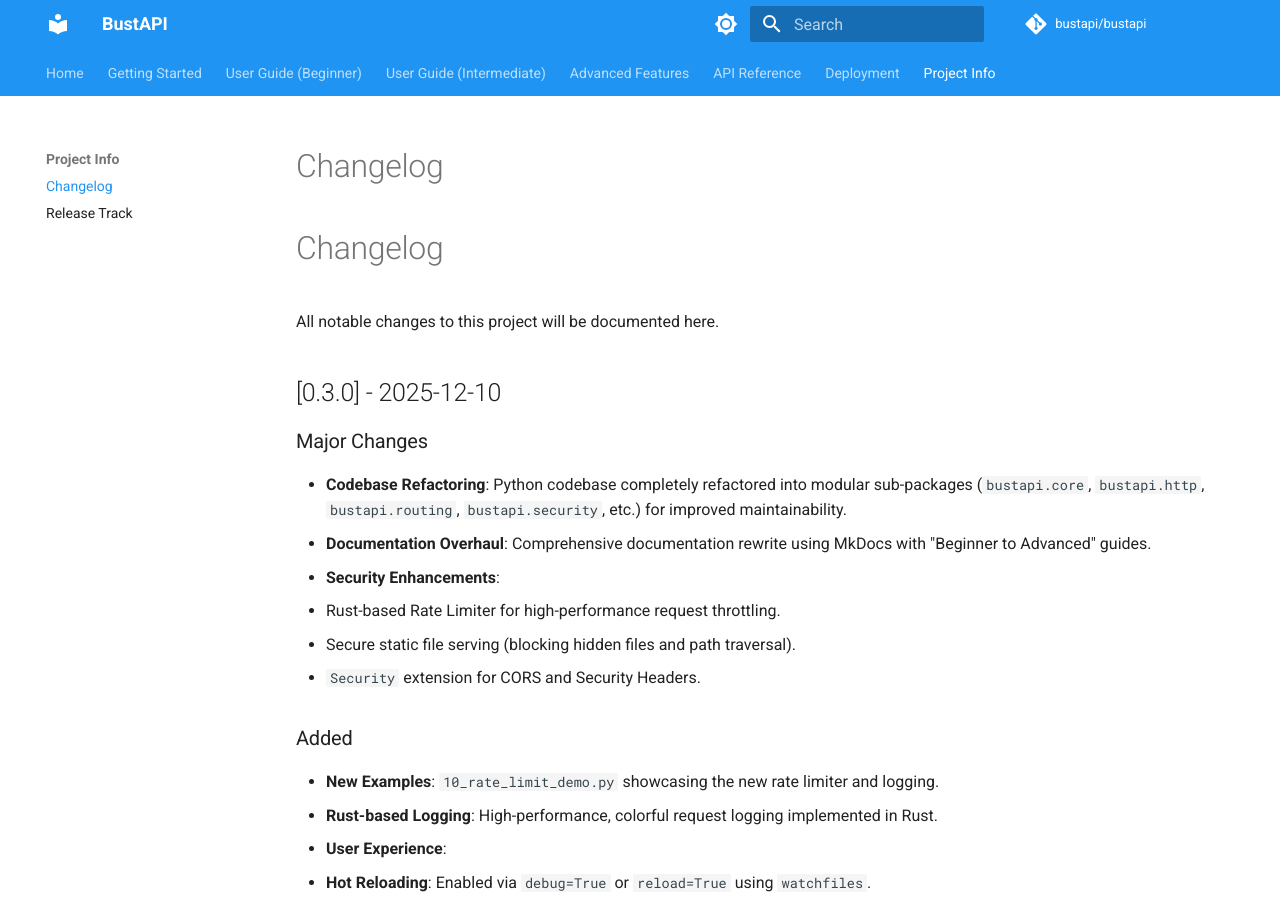
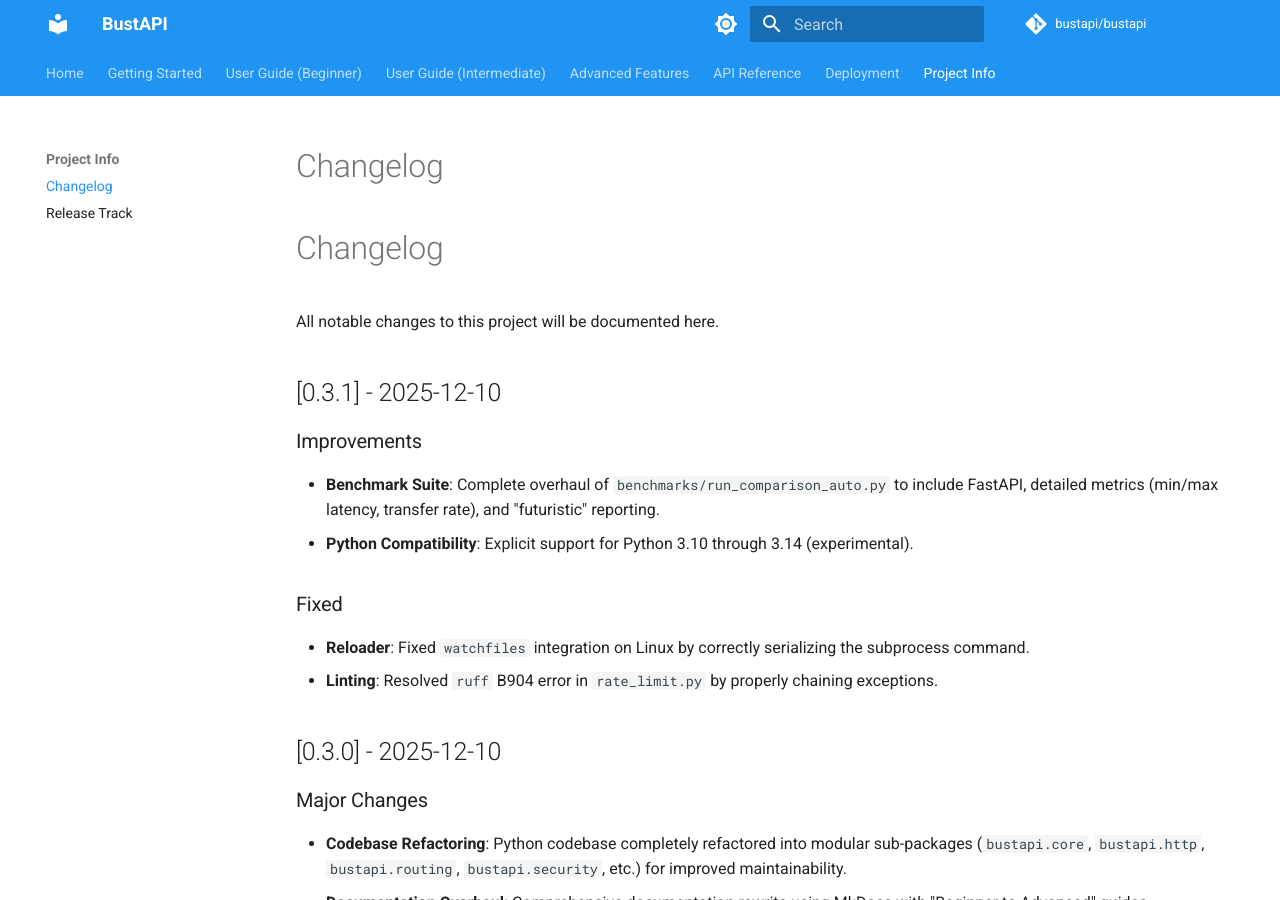
Before and after one commit to GrandpaEJ/BustAPI, an MkDocs documentation site: the page built from docs/changelog.md, in a window 1280 px wide and 900 px high. Built offline with MkDocs 1.6.1 and Material for MkDocs 9.7.7, drawn with Linux system fonts in a browser that asks for light colours; comment, search, counter and statistics services are not loaded.

Commit message:
chore(release): bump version to 0.3.1 - fixes & improvements

```diff
--- a/CHANGELOG.md
+++ b/CHANGELOG.md
@@ -1,6 +1,18 @@
 # Changelog
 
 All notable changes to this project will be documented here.
+
+## [0.3.1] - 2025-12-10
+
+### Improvements
+
+- **Benchmark Suite**: Complete overhaul of `benchmarks/run_comparison_auto.py` to include FastAPI, detailed metrics (min/max latency, transfer rate), and "futuristic" reporting.
+- **Python Compatibility**: Explicit support for Python 3.10 through 3.14 (experimental).
+
+### Fixed
+
+- **Reloader**: Fixed `watchfiles` integration on Linux by correctly serializing the subprocess command.
+- **Linting**: Resolved `ruff` B904 error in `rate_limit.py` by properly chaining exceptions.
 
 ## [0.3.0] - 2025-12-10
 
--- a/Cargo.toml
+++ b/Cargo.toml
@@ -1,6 +1,6 @@
 [package]
 name = "bustapi_core"
-version = "0.3.0"
+version = "0.3.1"
 edition = "2021"
 
 [lib]
--- a/pyproject.toml
+++ b/pyproject.toml
@@ -4,7 +4,7 @@ build-backend = "maturin"
 
 [project]
 name = "bustapi"
-version = "0.3.0"
+version = "0.3.1"
 description = "High-performance Flask-compatible web framework with async support"
 authors = [
     {name = "GrandpaEJ", email = ""}
```
Also changed, not shown: docs/release_track.md (+8 -7 lines), 1 other file.
